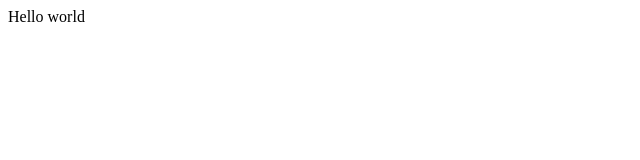
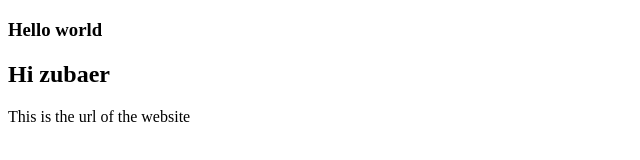
Before and after one commit to zubayer-salehin/my-first-repo, a plain HTML site: page index.html in a window 1280 px wide. Shown: the whole page, without its empty margins (0-640 px from the left). Drawn offline with Linux system fonts and the light colour scheme.

Commit message:
html value change

```diff
--- a/index.html
+++ b/index.html
@@ -10,7 +10,9 @@
 
 <body>
   <div>
-    Hello world
+    <h3>Hello world</h3>
+    <h2>Hi zubaer</h2>
+    <span>This is the url of the website</span>
   </div>
 </body>
 
```
